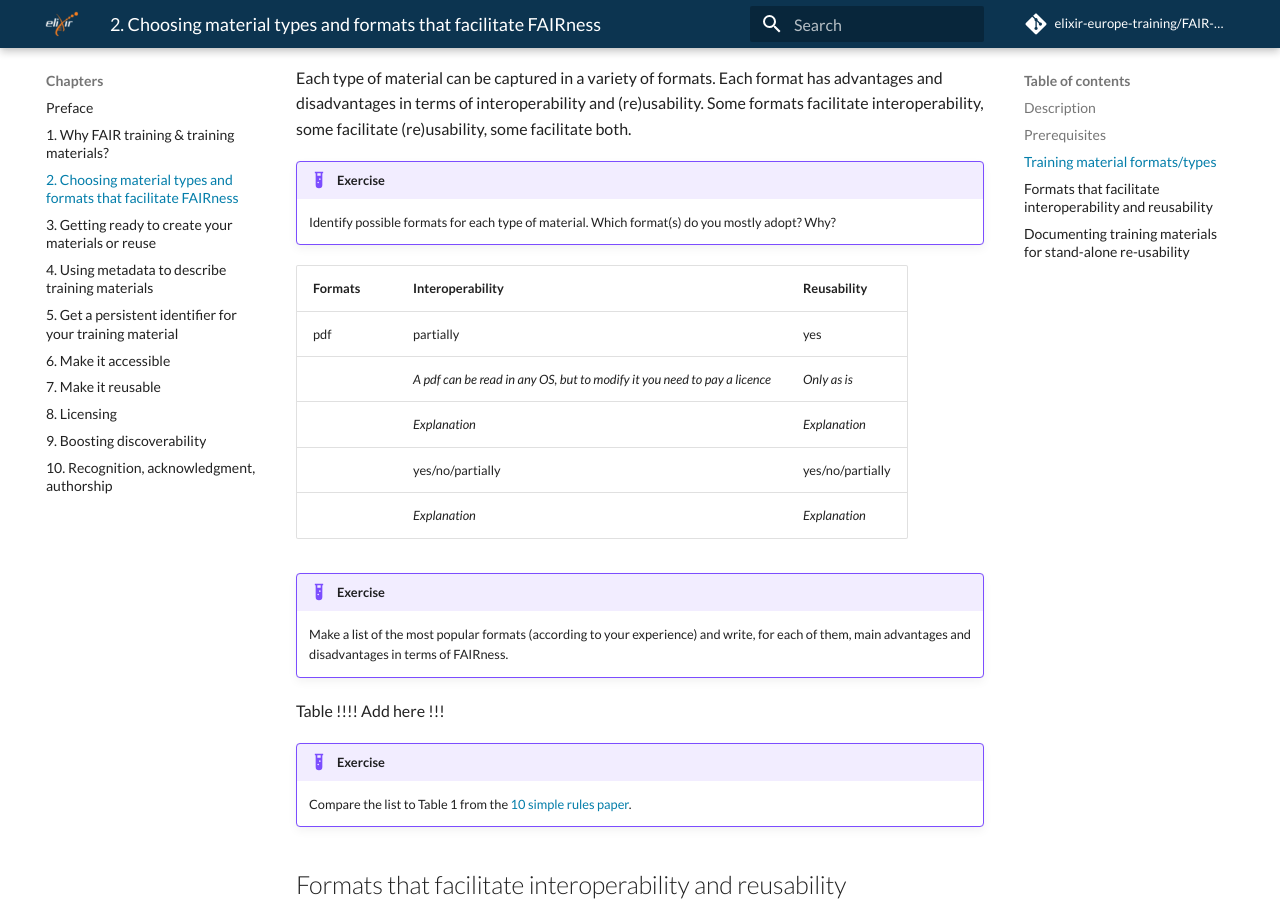
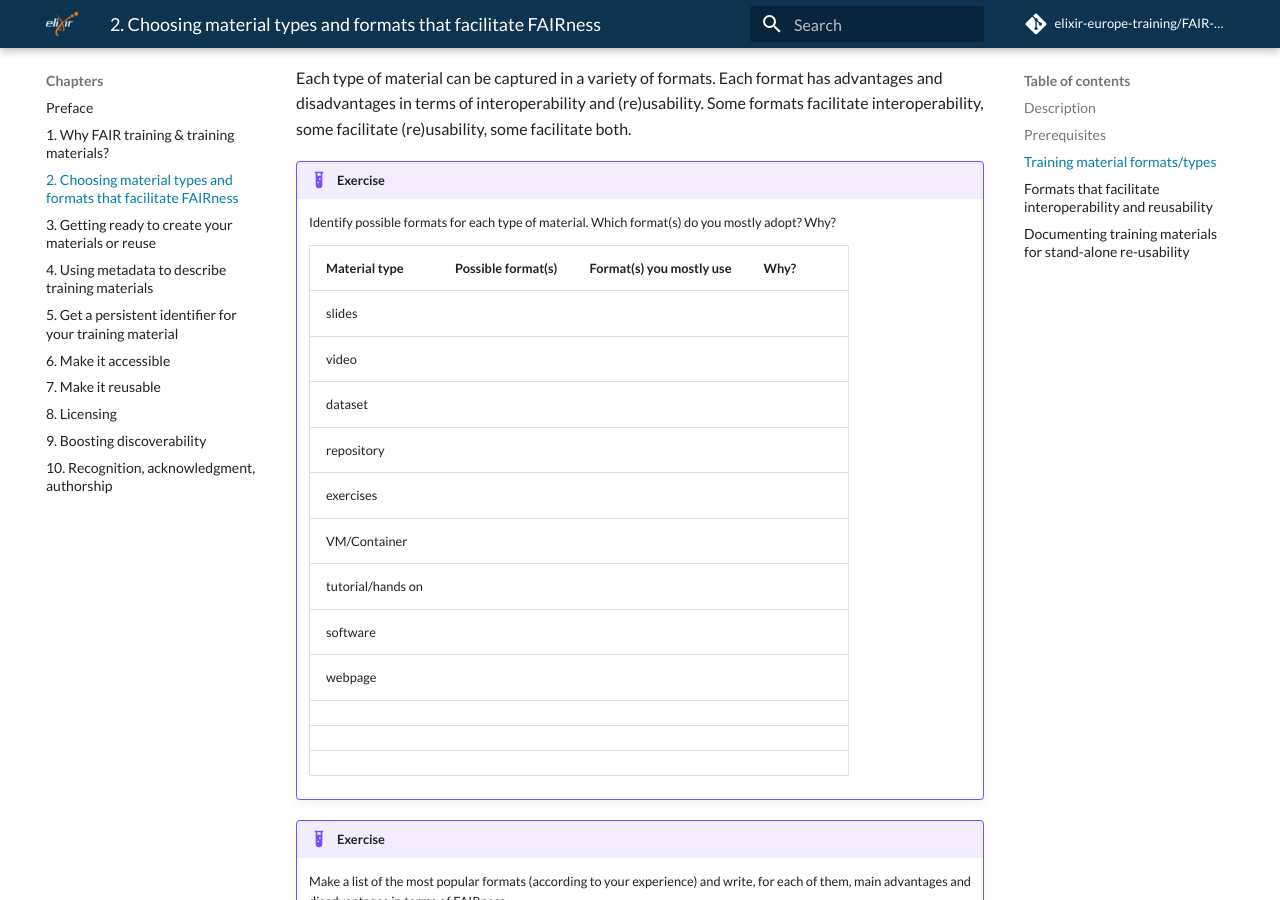
Before and after one commit to elixir-europe-training/ELIXIR-TrP-FAIR-training-handbook, an MkDocs documentation site: the page built from docs/chapters/chapter_02.md, in a window 1280 px wide and 900 px high, scrolled down 983 px. Built offline with MkDocs 1.6.1 and Material for MkDocs 9.7.7, drawn with Linux system fonts in a browser that asks for light colours; comment, search, counter and statistics services are not loaded.

Commit message:
Added table 1 and 3

```diff
--- a/docs/chapters/chapter_02.md
+++ b/docs/chapters/chapter_02.md
@@ -34,13 +34,20 @@ Each type of material can be captured in a variety of formats. Each format has a
 
      Identify possible formats for each type of material. Which format(s) do you mostly adopt? Why?
 
-| Formats | Interoperability | Reusability |
-| --- | --- | --- |
-| pdf | partially | yes |
-| | *A pdf can be read in any OS, but to modify it you need to pay a licence* | *Only as is* |
-| | *Explanation* | *Explanation* |
-| | yes/no/partially | yes/no/partially |
-| | *Explanation* | *Explanation* |
+     | Material type | Possible format(s) | Format(s) you mostly use | Why? |
+     | --- | --- | --- | --- |
+     | slides |  |  | |
+     | video |  |  | |
+     | dataset |  |  | |
+     | repository |  |  | |
+     | exercises |  |  | |
+     | VM/Container |  |  | |
+     | tutorial/hands on |  |  | |
+     | software |  |  | |
+     | webpage |  |  | |
+     |  |  |  | |
+     |  |  |  | |
+     |  |  |  | |
 
 
 !!! example "Exercise"
```
